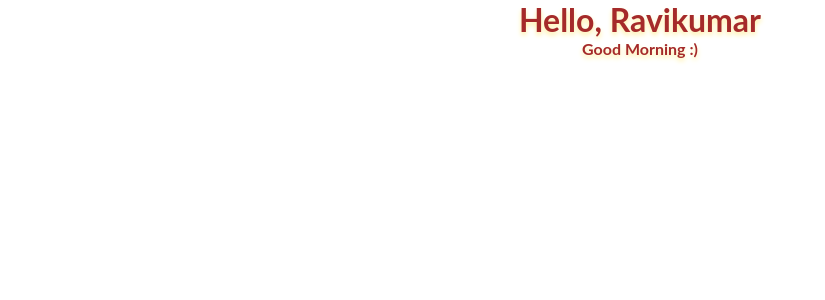
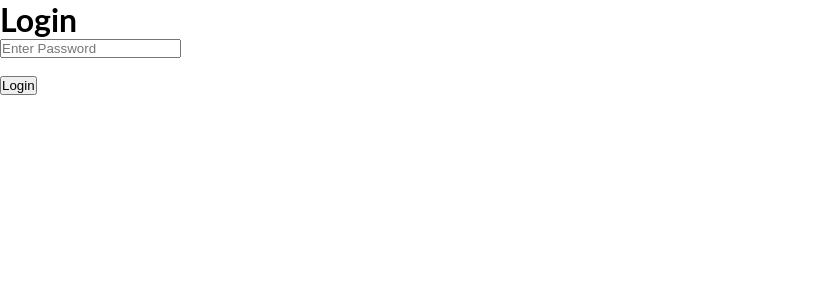
Before and after one commit to rvpatel/React-Cource, a React (Create React App) app: page / in a window 1280 px wide. Shown: the top 300 px of the page, without its empty margins (0-825 px from the left). Built offline with nearby package versions, Linux system fonts and the light colour scheme.

Commit message:
Basic form setup

```diff
--- a/src/App.js
+++ b/src/App.js
@@ -1,11 +1,12 @@
-import React from 'react';
+import React, { useState } from 'react';
+import Login from './Login';
+
 import './style.css';
 
 export default function App() {
   return (
     <div>
-      <h1 className="heading">Hello, Ravikumar</h1>
-      <p>Good Morning :)</p>
+      <Login />
     </div>
   );
 }
--- /dev/null
+++ b/src/Login.js
@@ -0,0 +1,22 @@
+import React, { useState } from 'react';
+
+function Login() {
+  const [User, setUser] = useState(' ');
+  const [Password, setPassword] = useState('');
+  function LoginHandle(e) {
+    e.preventDefault();
+  }
+
+  return (
+    <div>
+      <h1>Login</h1>
+      <form onSubmit={LoginHandle}>
+        <input type="text" Placeholder="Enter Password" />
+        <br />
+        <br />
+        <button type="submit">Login</button>
+      </form>
+    </div>
+  );
+}
+export default Login;
```
